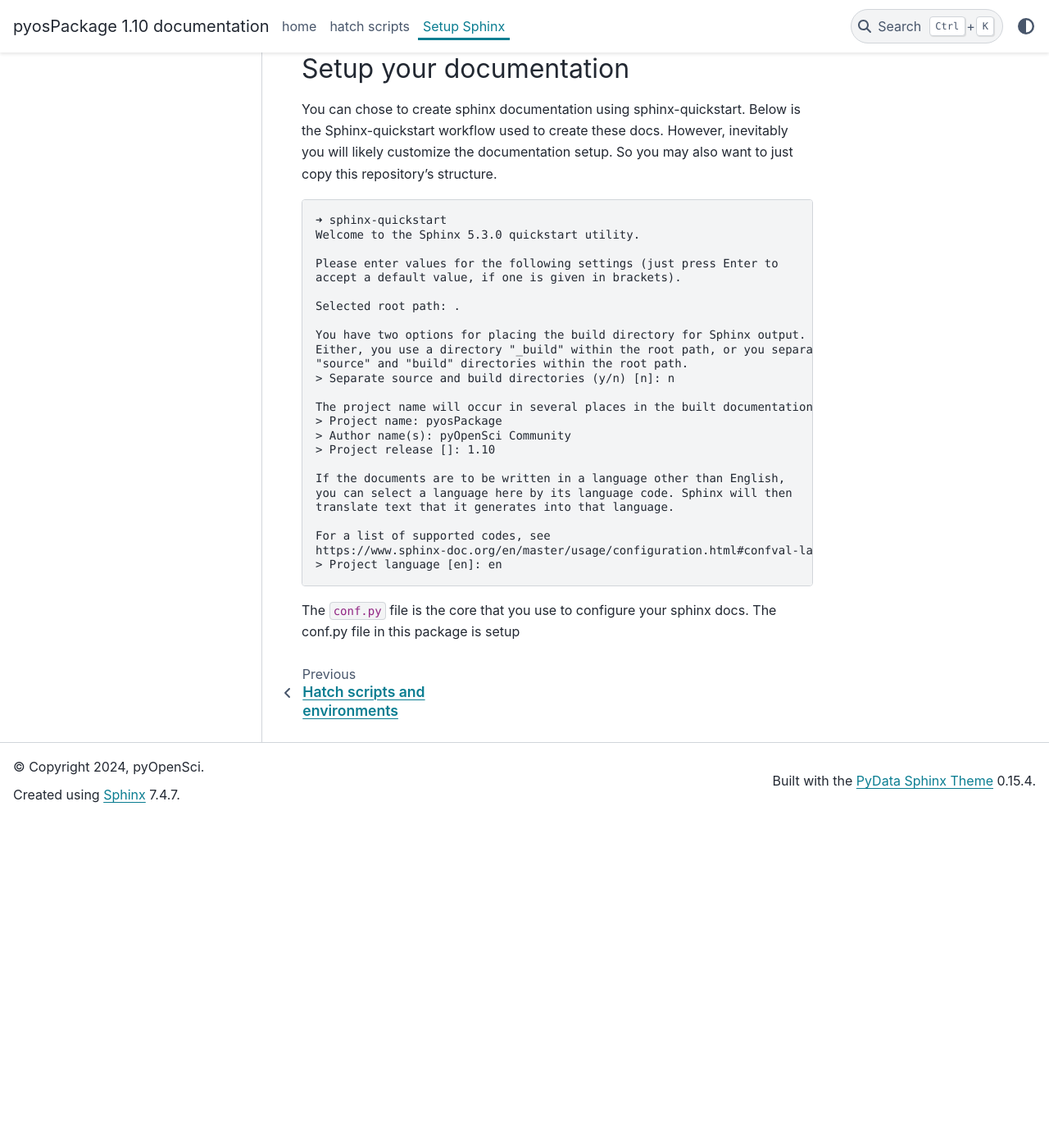
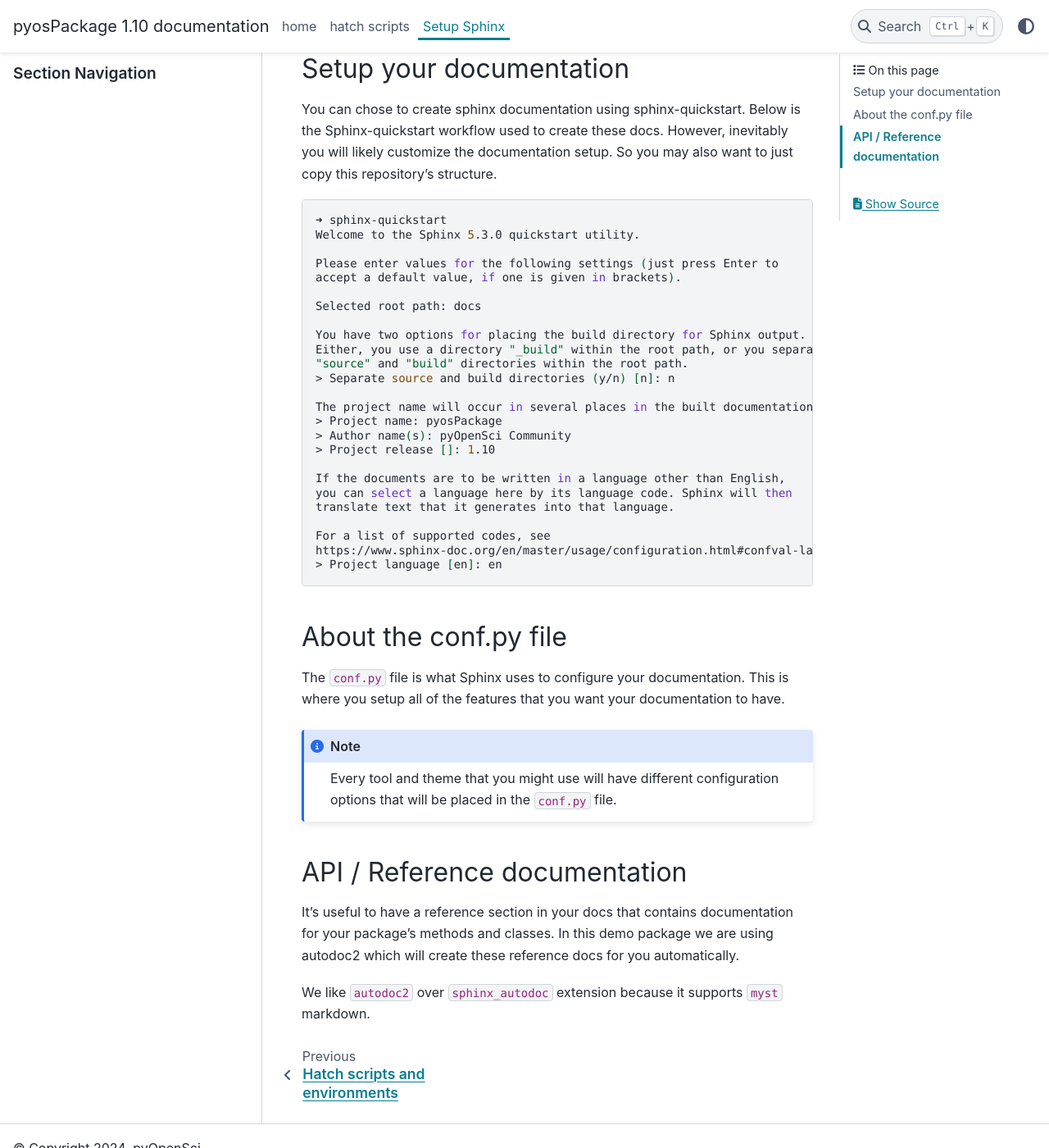
Before and after one commit to pyOpenSci/pyosPackage, a Sphinx documentation site: the page built from docs/documentation/setup-sphinx.md, in a window 1280 px wide and 1400 px high, scrolled down 466 px. Shown: the whole window at 82% size. Built offline with Sphinx 7.4.7 and the PyData theme 0.15.4, drawn with Linux system fonts in a browser that asks for light colours; pages that are not in the unit, such as notebooks, are missing from menus; the version number is read from the project's files by our own code; before the commit the page ends 1464 px from its top, so only the background shows below that.

````diff
--- a/docs/conf.py
+++ b/docs/conf.py
@@ -36,6 +36,10 @@ release = "1.10"
 # Extensions add additional functionality to your documentation.
 # TODO: describe each extension below
 extensions = [
+    # Autodoc will create API docs for you
+    # "sphinx.ext.autodoc", # This is the older autodoc that doesn't support myst
+    "autodoc2",  # Supports myst markdown, ugly output
+    "autoapi.extension",
     "sphinx_design",
     "sphinx_copybutton",
     "sphinx.ext.intersphinx",
@@ -64,3 +68,11 @@ myst_footnote_transition = False
 
 html_theme = "pydata_sphinx_theme"
 html_static_path = ["_static"]
+
+# Autodoc
+# autodoc2_render_plugin = "myst"
+# autodoc2_packages = [
+#     "../src/pyospackage",
+# ]
+
+autoapi_dirs = ["../src/pyospackage"]
--- a/docs/documentation/setup-sphinx.md
+++ b/docs/documentation/setup-sphinx.md
@@ -19,14 +19,14 @@ Below is the Sphinx-quickstart workflow used to create these docs. However,
 inevitably you will likely customize the documentation setup. So you may also
 want to just copy this repository's structure.
 
-```
+```bash
 ➜ sphinx-quickstart
 Welcome to the Sphinx 5.3.0 quickstart utility.
 
 Please enter values for the following settings (just press Enter to
 accept a default value, if one is given in brackets).
 
-Selected root path: .
+Selected root path: docs
 
 You have two options for placing the build directory for Sphinx output.
 Either, you use a directory "_build" within the root path, or you separate
@@ -47,5 +47,21 @@ https://www.sphinx-doc.org/en/master/usage/configuration.html#confval-language.
 > Project language [en]: en
 ```
 
-The `conf.py` file is the core that you use to configure your sphinx docs.
-The conf.py file in this package is setup
+## About the conf.py file
+
+The `conf.py` file is what Sphinx uses to configure your documentation. This is
+where you setup all of the features that you want your documentation to have.
+
+:::{note}
+Every tool and theme that you might use will have different configuration options
+that will be placed in the `conf.py` file.
+:::
+
+## API / Reference documentation
+
+It's useful to have a reference section in your docs that contains documentation
+for your package's methods and classes. In this demo package we are using
+autodoc2 which will create these reference docs for you automatically.
+
+We like `autodoc2` over `sphinx_autodoc` extension because it supports `myst`
+markdown.
--- a/pyproject.toml
+++ b/pyproject.toml
@@ -42,6 +42,9 @@ dependencies = [
   "sphinx-copybutton",
   "myst-nb",
   "myst-parser",
+  "sphinx-autoapi",
+  # Autodoc2 supports myst mardown
+  #"sphinx-autodoc2"
 ]
 
 
````
Also changed, not shown: docs/index.md (+1 -0 lines), 1 other file.
